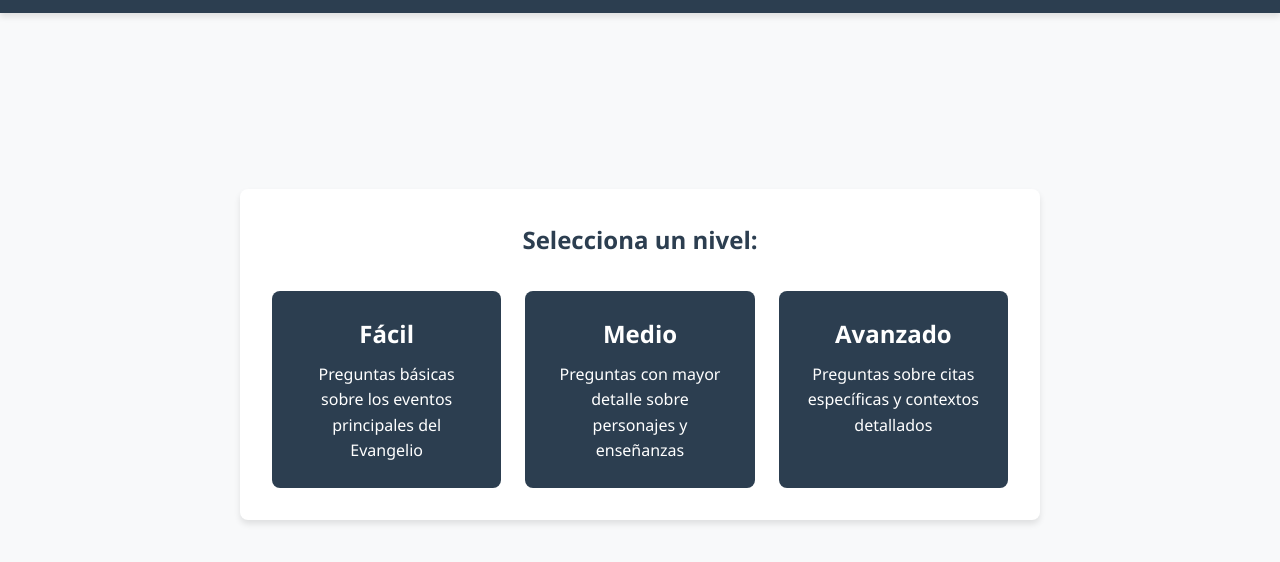
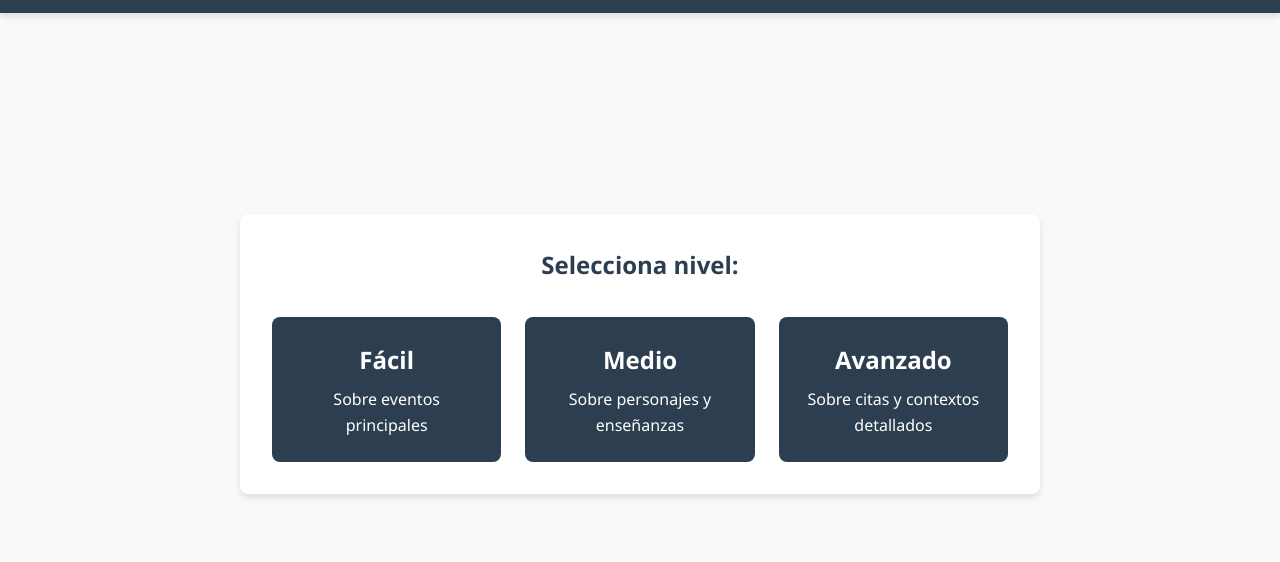
Before and after one commit to tecnologiaviral/trivias-marcos, a plain HTML site: page index.html in a window 1280 px wide. Shown: the part 104-666 px from the top of the page. Drawn offline with Linux system fonts and the light colour scheme.

Commit message:
Update index.html

```diff
--- a/index.html
+++ b/index.html
@@ -322,19 +322,19 @@
         <div class="container">
             <!-- Pantalla de selección de nivel -->
             <div id="level-selection" class="screen active">
-                <h2>Selecciona un nivel:</h2>
+                <h2>Selecciona nivel:</h2>
                 <div class="level-selection">
                     <div class="level-card" data-level="easy">
                         <h2>Fácil</h2>
-                        <p>Preguntas básicas sobre los eventos principales del Evangelio</p>
+                        <p>Sobre eventos principales</p>
                     </div>
                     <div class="level-card" data-level="medium">
                         <h2>Medio</h2>
-                        <p>Preguntas con mayor detalle sobre personajes y enseñanzas</p>
+                        <p>Sobre personajes y enseñanzas</p>
                     </div>
                     <div class="level-card" data-level="hard">
                         <h2>Avanzado</h2>
-                        <p>Preguntas sobre citas específicas y contextos detallados</p>
+                        <p>Sobre citas y contextos detallados</p>
                     </div>
                 </div>
             </div>
```
